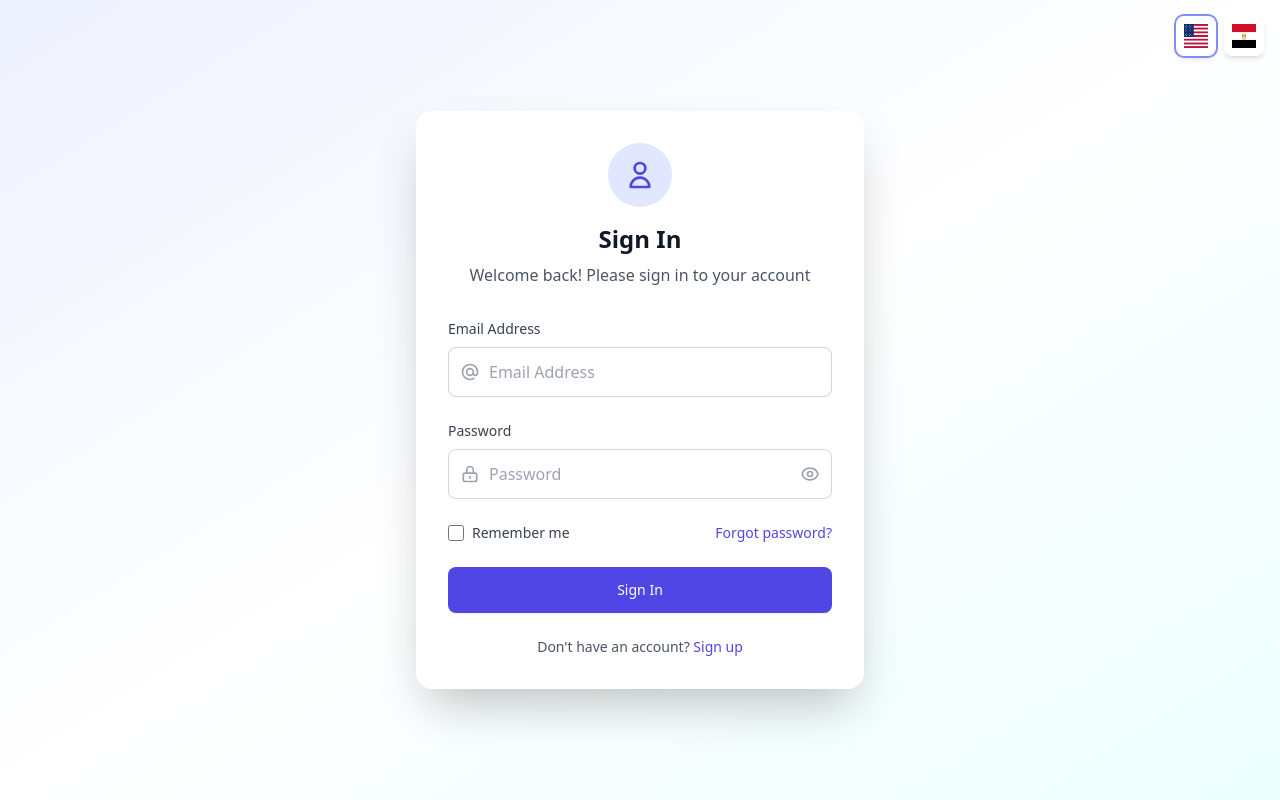
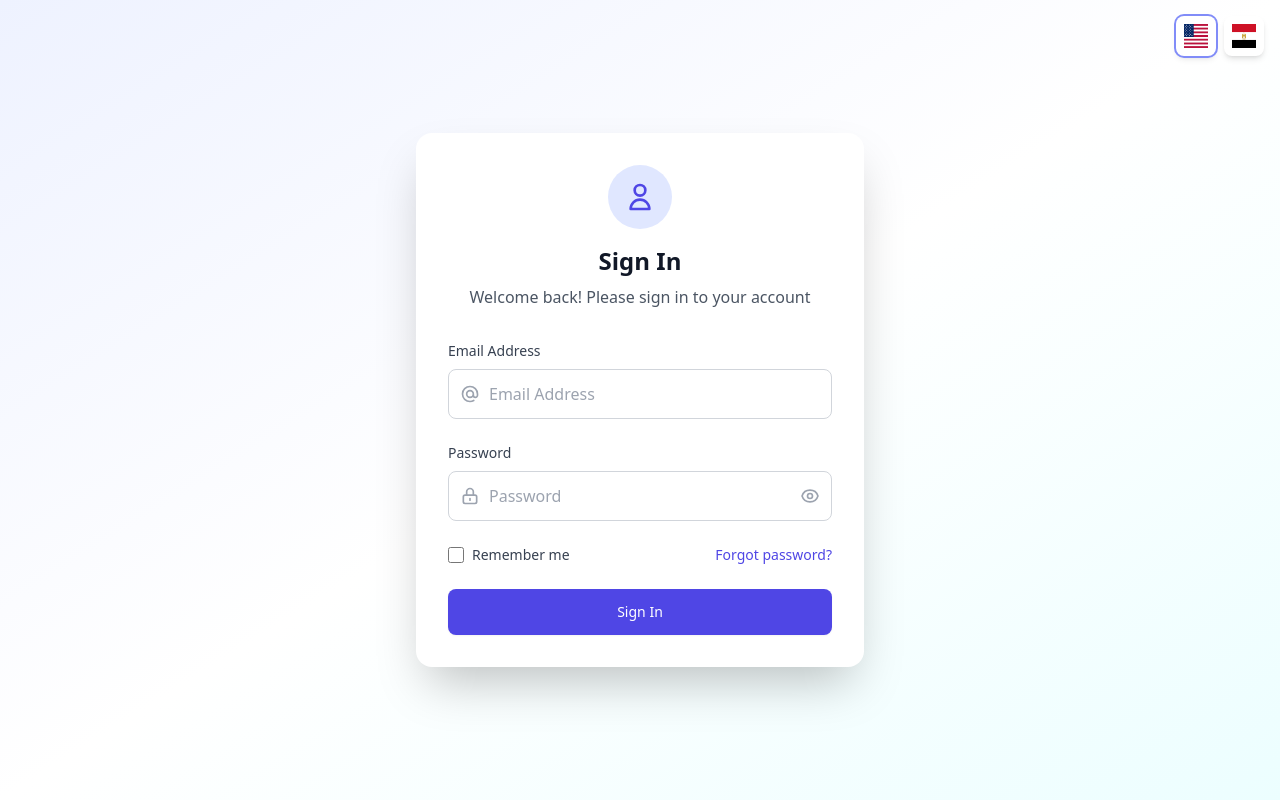
Before and after one commit to AbdelrhmanAymanFathi/Keshta-Company-System-Frontend, a Vue app: page / in a window 1280 px wide. Built offline with nearby package versions, Linux system fonts and the light colour scheme; no server answers.

Commit message:
feat(authLogin): commented register link

```diff
--- a/src/components/auth/Login.vue
+++ b/src/components/auth/Login.vue
@@ -144,7 +144,7 @@
         </form>
 
         <!-- Register Link -->
-        <div class="mt-6 text-center">
+        <!-- <div class="mt-6 text-center">
           <p class="text-sm text-gray-600">
             {{ $t('auth.login.noAccount') }}
             <a href="#" @click.prevent="$emit('switch-auth', 'register')"
@@ -152,7 +152,7 @@
               {{ $t('auth.login.register') }}
             </a>
           </p>
-        </div>
+        </div> -->
       </div>
     </div>
   </div>
```
